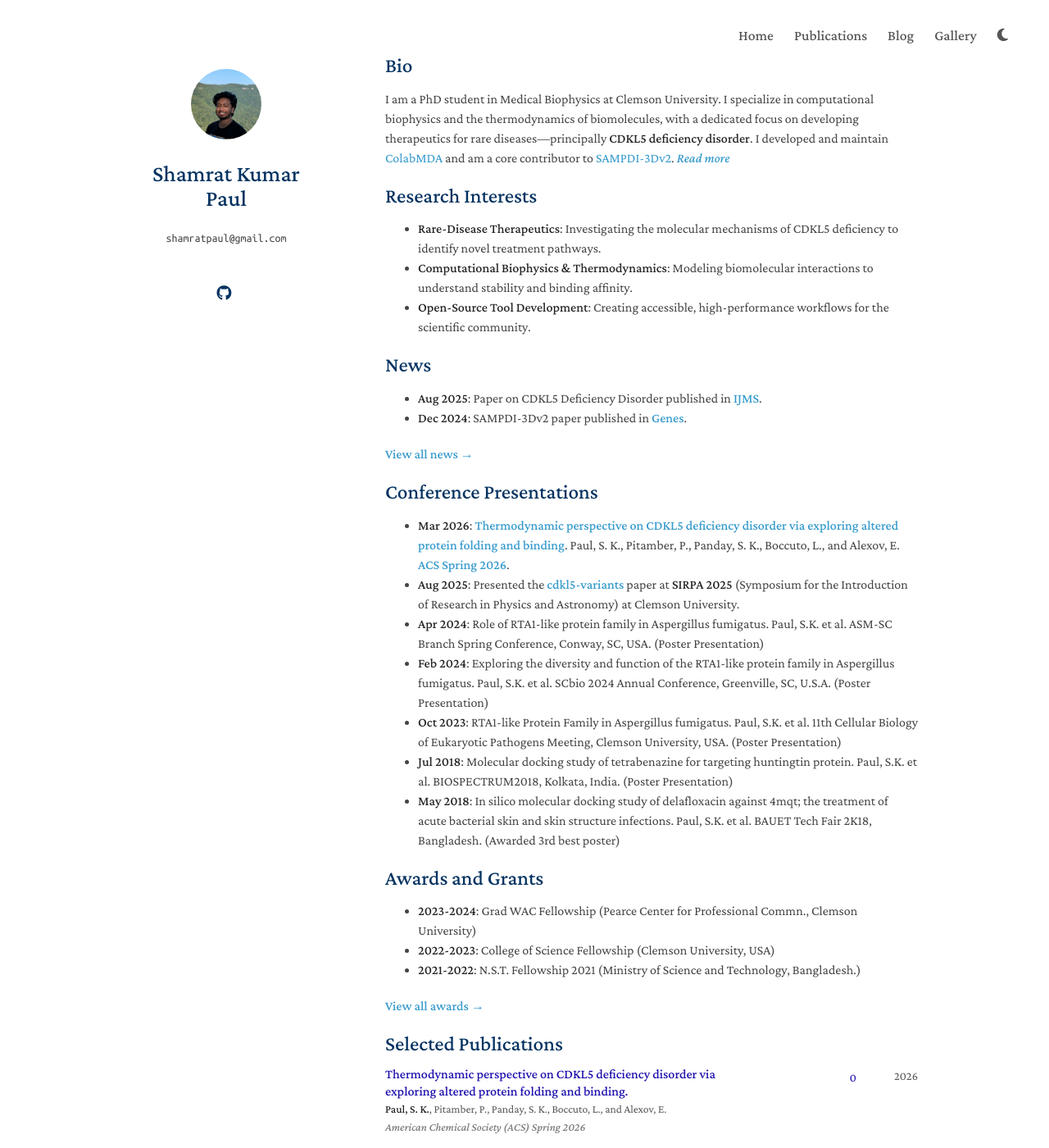
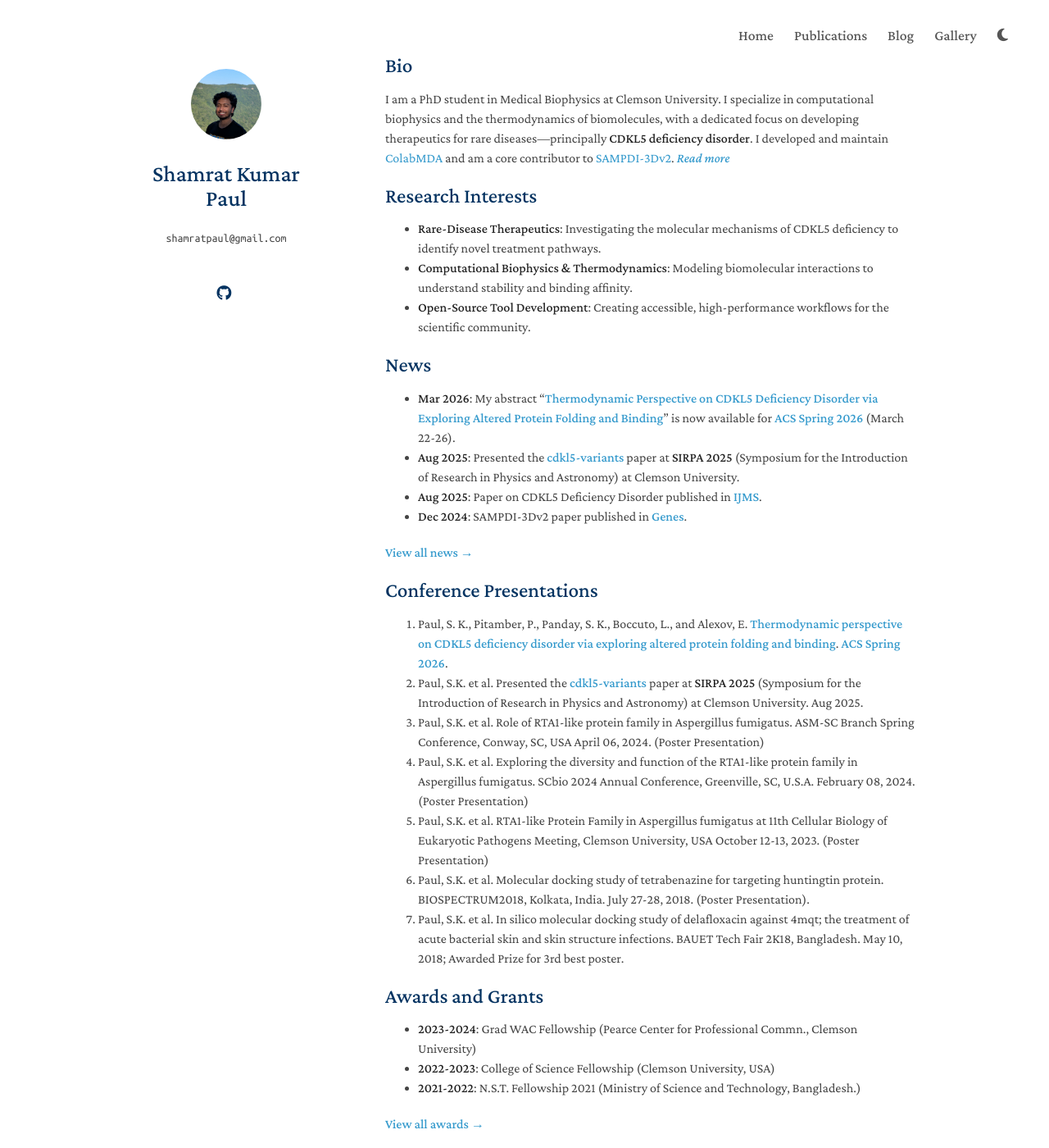
Before and after one commit to paulshamrat/paulshamrat.github.io, a Jekyll site: the page built from index.md, in a window 1280 px wide and 1400 px high. Shown: the whole window at 82% size. Built offline with Jekyll 4.4.1, drawn with Linux system fonts in a browser that asks for light colours; a style sheet for code colours, icons or effects is not loaded.

Commit message:
Restyle presentations as numbered list and restore news section

```diff
--- a/index.md
+++ b/index.md
@@ -48,6 +48,8 @@
 
 ## News
 
+- **Mar 2026**: My abstract "[**Thermodynamic Perspective on CDKL5 Deficiency Disorder via Exploring Altered Protein Folding and Binding**](https://acs.digitellinc.com/p/s/thermodynamic-perspective-on-cdkl5-deficiency-disorder-via-exploring-altered-protein-folding-and-binding-656655)" is now available for [**ACS Spring 2026**](https://www.acs.org/events/spring.html) (March 22-26).
+- **Aug 2025**: Presented the [**cdkl5-variants**](https://github.com/paulshamrat/cdkl5-variants) paper at **SIRPA 2025** (Symposium for the Introduction of Research in Physics and Astronomy) at Clemson University.
 - **Aug 2025**: Paper on CDKL5 Deficiency Disorder published in [**IJMS**](https://www.mdpi.com/1422-0067/26/17/8399).
 - **Dec 2024**: SAMPDI-3Dv2 paper published in [**Genes**](https://www.mdpi.com/2073-4425/16/1/101).
 
@@ -55,13 +57,13 @@
 
 ## Conference Presentations
 
-- **Mar 2026**: [**Thermodynamic perspective on CDKL5 deficiency disorder via exploring altered protein folding and binding**](https://acs.digitellinc.com/p/s/thermodynamic-perspective-on-cdkl5-deficiency-disorder-via-exploring-altered-protein-folding-and-binding-656655). Paul, S. K., Pitamber, P., Panday, S. K., Boccuto, L., and Alexov, E. [**ACS Spring 2026**](https://www.acs.org/events/spring.html).
-- **Aug 2025**: Presented the [**cdkl5-variants**](https://github.com/paulshamrat/cdkl5-variants) paper at **SIRPA 2025** (Symposium for the Introduction of Research in Physics and Astronomy) at Clemson University.
-- **Apr 2024**: Role of RTA1-like protein family in Aspergillus fumigatus. Paul, S.K. et al. ASM-SC Branch Spring Conference, Conway, SC, USA. (Poster Presentation)
-- **Feb 2024**: Exploring the diversity and function of the RTA1-like protein family in Aspergillus fumigatus. Paul, S.K. et al. SCbio 2024 Annual Conference, Greenville, SC, U.S.A. (Poster Presentation)
-- **Oct 2023**: RTA1-like Protein Family in Aspergillus fumigatus. Paul, S.K. et al. 11th Cellular Biology of Eukaryotic Pathogens Meeting, Clemson University, USA. (Poster Presentation)
-- **Jul 2018**: Molecular docking study of tetrabenazine for targeting huntingtin protein. Paul, S.K. et al. BIOSPECTRUM2018, Kolkata, India. (Poster Presentation)
-- **May 2018**: In silico molecular docking study of delafloxacin against 4mqt; the treatment of acute bacterial skin and skin structure infections. Paul, S.K. et al. BAUET Tech Fair 2K18, Bangladesh. (Awarded 3rd best poster)
+1. Paul, S. K., Pitamber, P., Panday, S. K., Boccuto, L., and Alexov, E. [**Thermodynamic perspective on CDKL5 deficiency disorder via exploring altered protein folding and binding**](https://acs.digitellinc.com/p/s/thermodynamic-perspective-on-cdkl5-deficiency-disorder-via-exploring-altered-protein-folding-and-binding-656655). [**ACS Spring 2026**](https://www.acs.org/events/spring.html).
+2. Paul, S.K. et al. Presented the [**cdkl5-variants**](https://github.com/paulshamrat/cdkl5-variants) paper at **SIRPA 2025** (Symposium for the Introduction of Research in Physics and Astronomy) at Clemson University. Aug 2025.
+3. Paul, S.K. et al. Role of RTA1-like protein family in Aspergillus fumigatus. ASM-SC Branch Spring Conference, Conway, SC, USA April 06, 2024. (Poster Presentation)
+4. Paul, S.K. et al. Exploring the diversity and function of the RTA1-like protein family in Aspergillus fumigatus. SCbio 2024 Annual Conference, Greenville, SC, U.S.A. February 08, 2024. (Poster Presentation)
+5. Paul, S.K. et al. RTA1-like Protein Family in Aspergillus fumigatus at 11th Cellular Biology of Eukaryotic Pathogens Meeting, Clemson University, USA October 12-13, 2023. (Poster Presentation)
+6. Paul, S.K. et al. Molecular docking study of tetrabenazine for targeting huntingtin protein. BIOSPECTRUM2018, Kolkata, India. July 27-28, 2018. (Poster Presentation).
+7. Paul, S.K. et al. In silico molecular docking study of delafloxacin against 4mqt; the treatment of acute bacterial skin and skin structure infections. BAUET Tech Fair 2K18, Bangladesh. May 10, 2018; Awarded Prize for 3rd best poster.
 
 ## Awards and Grants
 
```
Also changed, not shown: news.md (+2 -0 lines).
